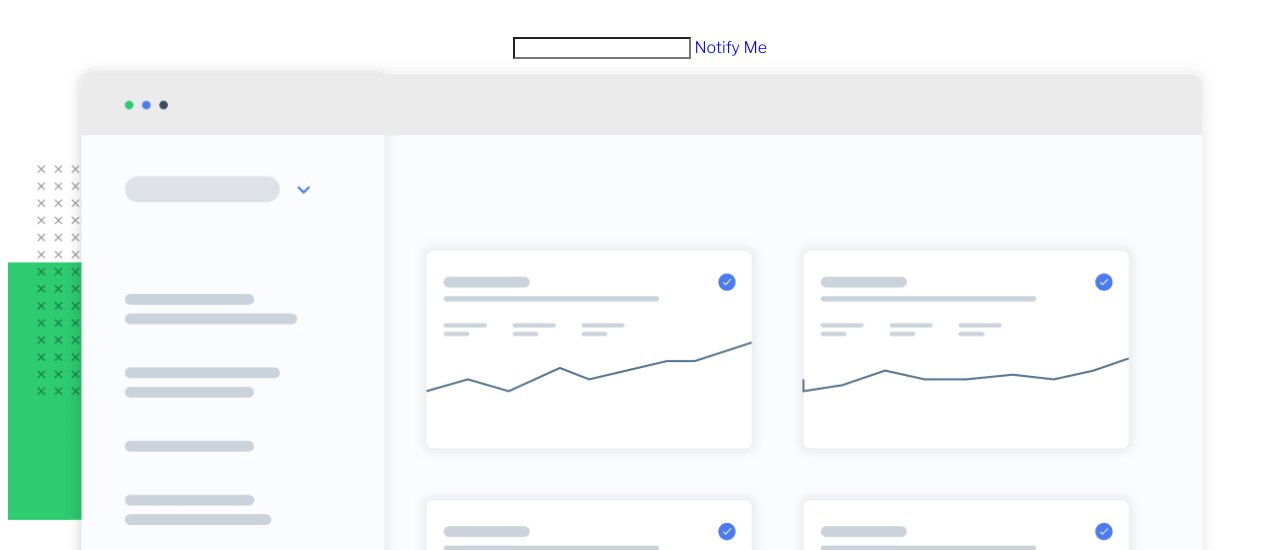
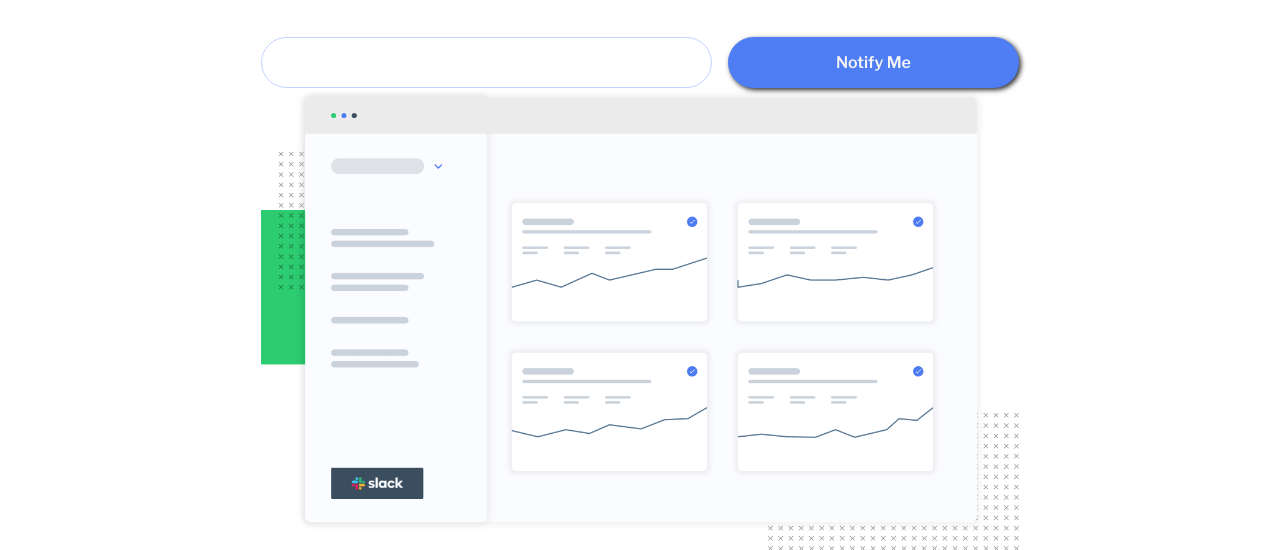
Before and after one commit to reimarrosas/ping-coming-soon-page-frontend-mentor, a plain HTML site: page index.html in a window 1280 px wide. Shown: the part 219-769 px from the top of the page. Drawn offline with nearby package versions, Linux system fonts and the light colour scheme.

Commit message:
Added styles to the notification section

```diff
--- a/style.css
+++ b/style.css
@@ -38,6 +38,24 @@ img:not(.ping-logo) {
   height: auto;
 }
 
+.btn {
+  padding: 1em 3em;
+  background-color: #f5f5f5;
+  border-radius: 500px;
+  box-shadow: 2px 2px 0.3em #2b2b2b;
+}
+
+.btn--primary {
+  background-color: var(--clr-blue);
+  color: #f5f5f5;
+  font-weight: 600;
+}
+
+.container {
+  width: clamp(320px, 60%, 900px);
+  margin-inline: auto;
+}
+
 input {
   -webkit-appearance: none;
   -moz-appearance: none;
@@ -60,3 +78,21 @@ input {
 .message-subtext {
   margin-block: 0 2.5rem;
 }
+
+.notification {
+  display: flex;
+  flex-wrap: wrap;
+  justify-content: center;
+  gap: 1rem;
+}
+
+#notif-email {
+  flex: 1 1 59%;
+  padding: 1em;
+  border-radius: 50px;
+  border: 1px solid var(--clr-paleblue);
+}
+
+.notify {
+  flex: 1 1 38%;
+}
```
